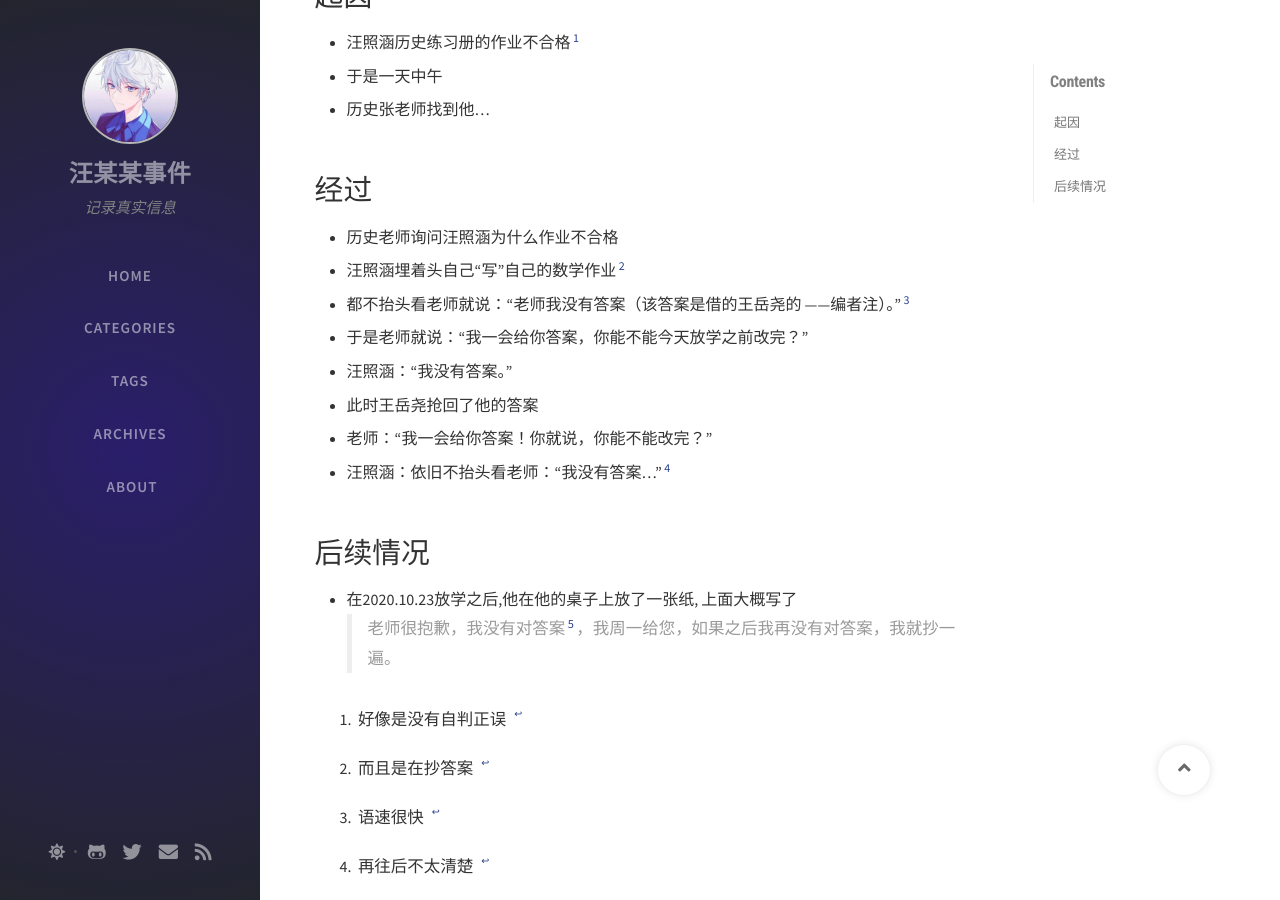
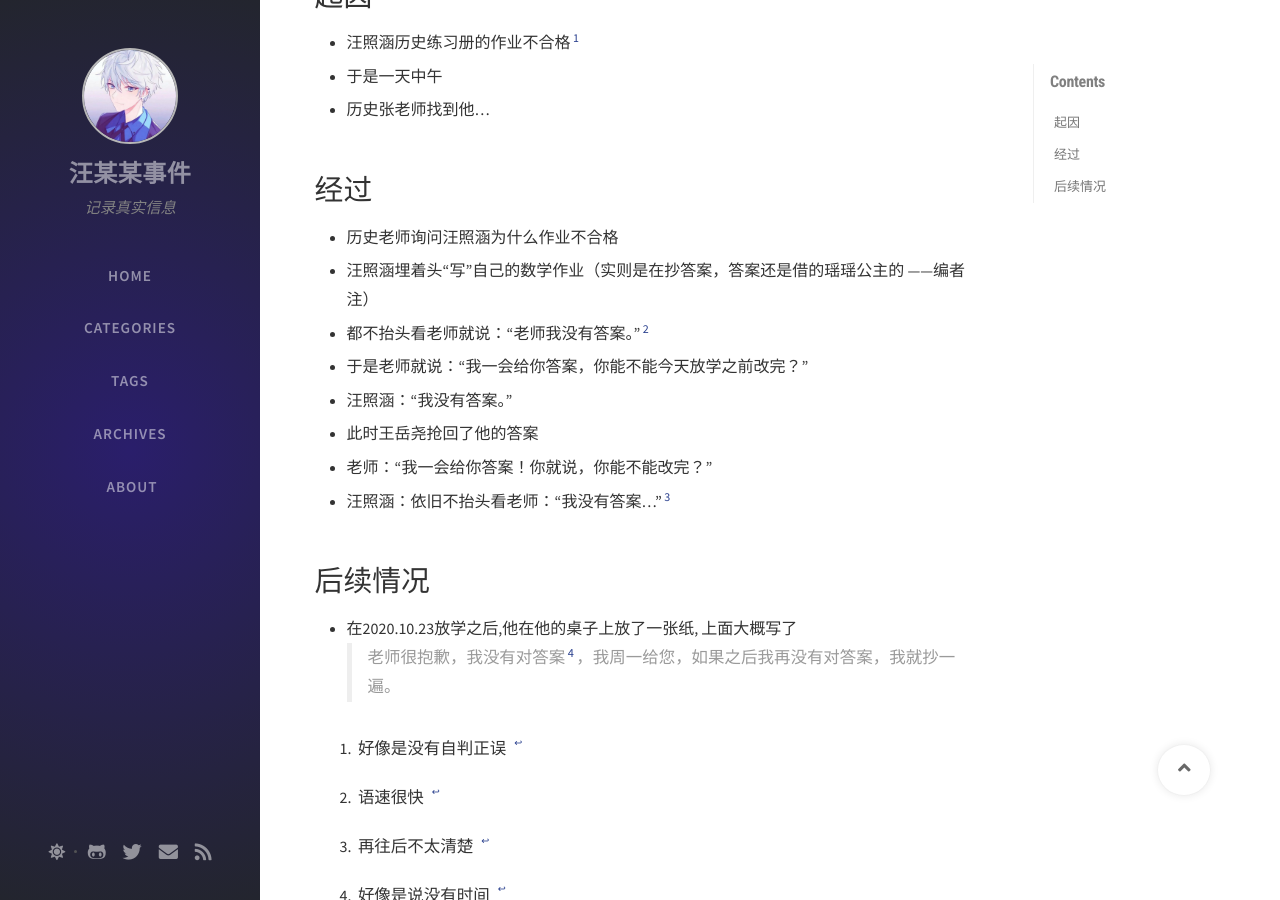
Before and after one commit to wangzhaohansj/wangzhaohansj.github.io, a Jekyll site: the page built from _posts/听不懂别人说话/2020-11-21-历史练习册.md, in a window 1280 px wide and 900 px high, scrolled down 245 px. Built offline with Jekyll 4.4.1, drawn with Linux system fonts in a browser that asks for light colours; nearby versions of some CDN libraries; comment, search, counter and statistics services are not loaded.

Commit message:
更新该文档
Co-Authored-By: null <twsssss@users.noreply.github.com>

```diff
--- a/_posts/听不懂别人说话/2020-11-21-历史练习册.md
+++ b/_posts/听不懂别人说话/2020-11-21-历史练习册.md
@@ -11,21 +11,20 @@ category: "听不懂别人说话"
 
 # 经过
 * 历史老师询问汪照涵为什么作业不合格
-* 汪照涵埋着头自己“写”自己的数学作业[^2]
-* 都不抬头看老师就说：“老师我没有答案（该答案是借的王岳尧的 ——编者注）。”[^3]
+* 汪照涵埋着头“写”自己的数学作业（实则是在抄答案，答案还是借的瑶瑶公主的 ——编者注）
+* 都不抬头看老师就说：“老师我没有答案。”[^2]
 * 于是老师就说：“我一会给你答案，你能不能今天放学之前改完？”
 * 汪照涵：“我没有答案。”
 * 此时王岳尧抢回了他的答案
 * 老师：“我一会给你答案！你就说，你能不能改完？”
-* 汪照涵：依旧不抬头看老师：“我没有答案...”[^4]
+* 汪照涵：依旧不抬头看老师：“我没有答案...”[^3]
 
 # 后续情况
 * 在2020.10.23放学之后,他在他的桌子上放了一张纸, 上面大概写了
->老师很抱歉，我没有对答案[^5]，我周一给您，如果之后我再没有对答案，我就抄一遍。
+>老师很抱歉，我没有对答案[^4]，我周一给您，如果之后我再没有对答案，我就抄一遍。
 
 
 [^1]:好像是没有自判正误
-[^2]:而且是在抄答案
-[^3]:语速很快
-[^4]:再往后不太清楚
-[^5]:好像是说没有时间
+[^2]:语速很快
+[^3]:再往后不太清楚
+[^4]:好像是说没有时间
```
